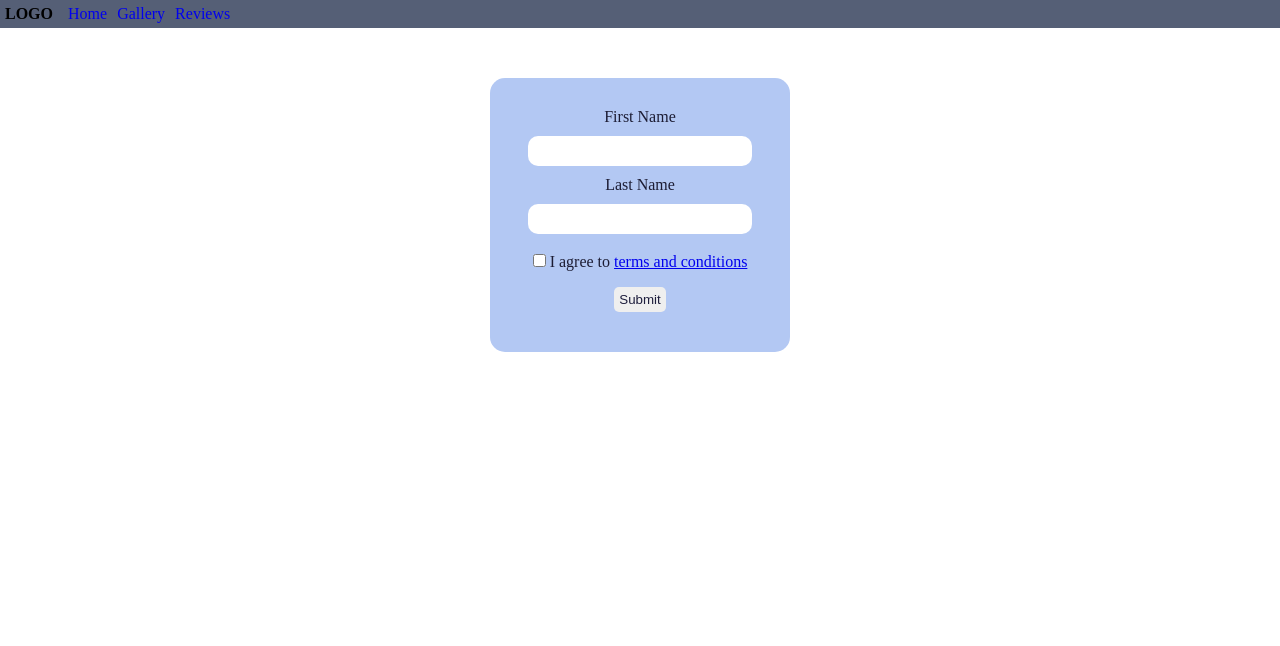
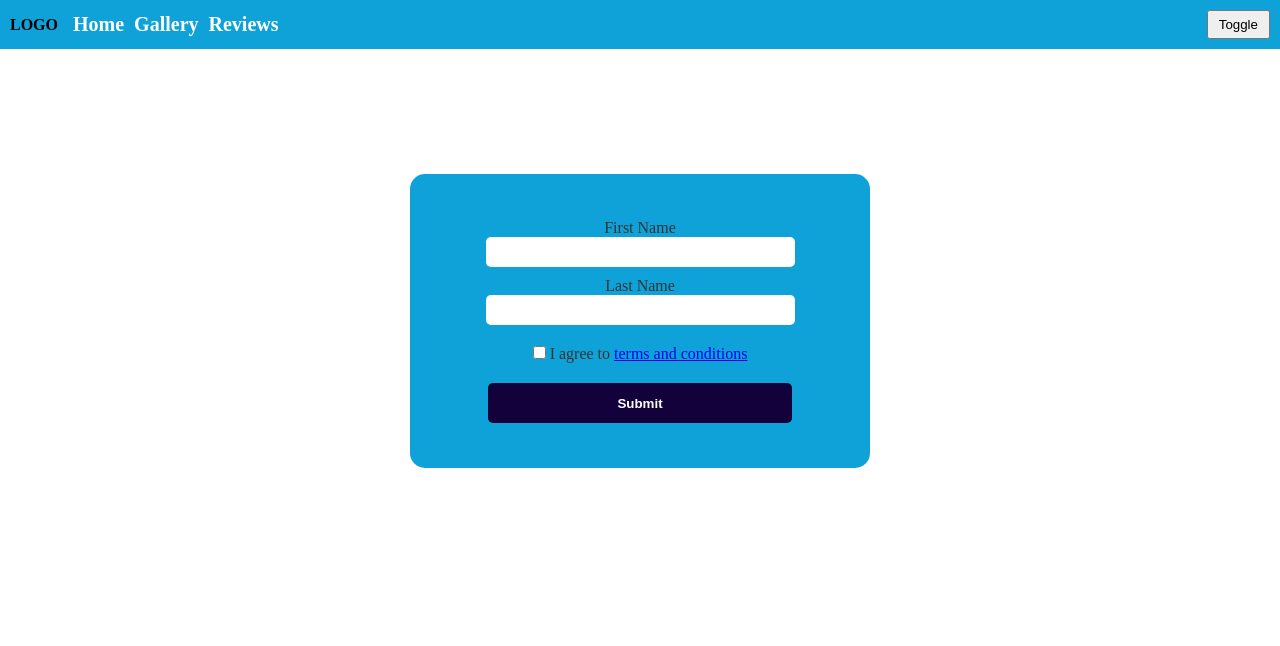
Before and after one commit to ahmed32425/my-first-project, a plain HTML site: page index.html in a window 1280 px wide. Shown: the top 646 px of the page. Drawn offline with Linux system fonts and the light colour scheme.

Commit message:
Add files via upload

```diff
--- a/index.html
+++ b/index.html
@@ -1,11 +1,9 @@
 <!DOCTYPE html>
 <html lang="en">
   <head>
-    <meta charset="UTF-8">
-    <meta http-equiv="X-UA-Compatible" content="IE=edge">
-    <meta name="viewport" content="width=device-width, initial-scale=1.0">
-    <title>Document</title>
-    <link rel="stylesheet" href="index.css">
+    <meta charset="UTF-8" />
+    <title>login</title>
+    <link rel="stylesheet" href="style.css" />
   </head>
   <body>
     <nav>
@@ -19,28 +17,32 @@
           <li><a href="#">Reviews</a></li>
         </ul>
       </div>
+      <div class="toggle-container">
+        <button class="toggle-button" id="theme-toggle">Toggle</button>
+      </div>
     </nav>
-
-
     <div class="card">
       <form>
         <div>
           <label for="fname">First Name</label>
-                <input type="text" name="fname" id="fname">
+          <input type="text" name="fname" id="fname" />
         </div>
-            <div>
+        <div style="margin-top: 10px">
           <label for="lname">Last Name</label>
-                <input type="text" name="lname" id="lname">
+          <input type="text" name="lname" id="lname" />
         </div>
-            <div>
-                <input type="checkbox" id="agree" name="agree">
-                <label for="agree">I agree to <a href="#" target="_blank">terms and conditions</a></label>
+        <div style="margin-top: 20px">
+          <input type="checkbox" id="agree" name="agree" />
+          <label for="agree"
+            >I agree to
+            <a href="#" target="_blank">terms and conditions</a></label
+          >
         </div>
-            <div>
-                <input type="submit" value="Submit">
+        <div style="margin-top: 20px">
+          <input type="submit" value="Submit" />
         </div>
       </form>
     </div>
-    <h1>ahmed mujahid shaker</h1>
+    <script src="toggle.js"></script>
   </body>
 </html>
--- /dev/null
+++ b/style.css
@@ -0,0 +1,108 @@
+*{
+  margin: 0;
+  padding: 0;
+}
+
+nav{
+  display: flex;
+  padding: 10px;
+  align-items: center;
+  background-color: hsl(196, 88%, 45%);
+}
+
+nav ul{
+  display: flex;
+  list-style: none;
+  margin-left: 10px;
+}
+
+nav ul li a{
+  margin: 0 5px;
+  text-decoration: none;
+  color: #fff;
+  font-weight: bold;
+  font-size: 20px;
+}
+
+.toggle-container {
+  margin-left: auto;
+}
+
+.toggle-button {
+  padding: 5px 10px;
+}
+
+.card{
+  width: 400px;
+  background-color: hsl(196, 88%, 45%);
+  display: flex;
+  flex-direction: column;
+  text-align: center;
+  margin: auto;
+  border-radius: 15px;
+  color: #333;
+  margin-top: calc(50vh - 275px);
+  padding: 30px;
+}
+
+.card > p{
+  font-weight: 600;
+}
+
+.card > *{
+  margin: 15px 10px;
+}
+
+.card input[type="text"]{
+  width: 80%;
+  height: 30px;
+  border-radius: 5px;
+  border: none;
+  padding-left: 5px;
+  outline: none;
+}
+
+.card input[type="submit"]{
+  width: 80%;
+  height: 40px;
+  border-radius: 5px;
+  border: none;
+  color: #fff;
+  background-color: #13013c;
+  font-weight: bold;
+  cursor: pointer;
+}
+
+.card input[type="submit"]:hover{
+  background-color: #555;
+}
+
+.dark-mode {
+  background-color: #333;
+  color: #fff;
+}
+
+.dark-mode nav{
+  background-color: #555;
+}
+
+.dark-mode nav ul li a{
+  color: #fff;
+}
+
+.dark-mode .toggle-container {
+  background-color: #555;
+}
+
+.dark-mode .card{
+  background-color: #444;
+  color: #fff;
+}
+
+.dark-mode input[type="text"]{
+  background-color: #666;
+}
+
+.dark-mode input[type="submit"]{
+  background-color: #666;
+}
```
Lines whose indentation alone changed are shown as unchanged.
